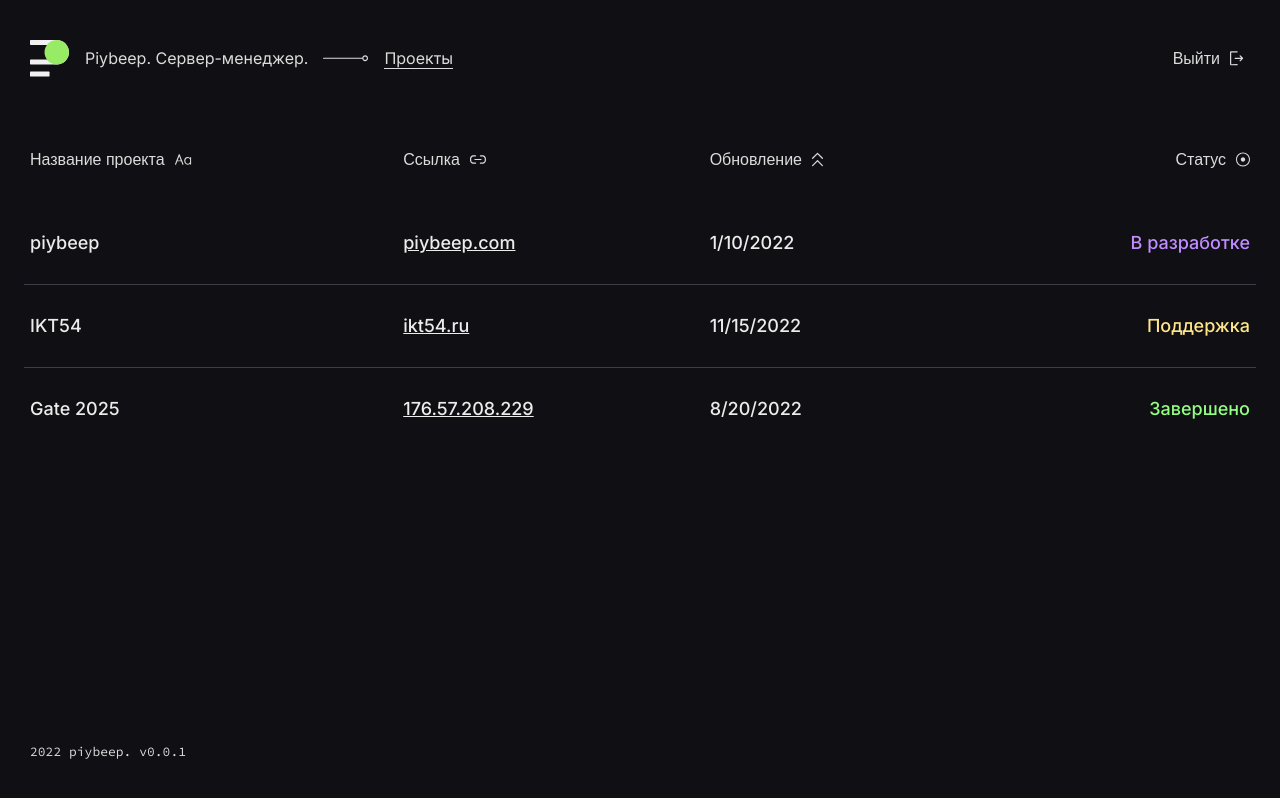
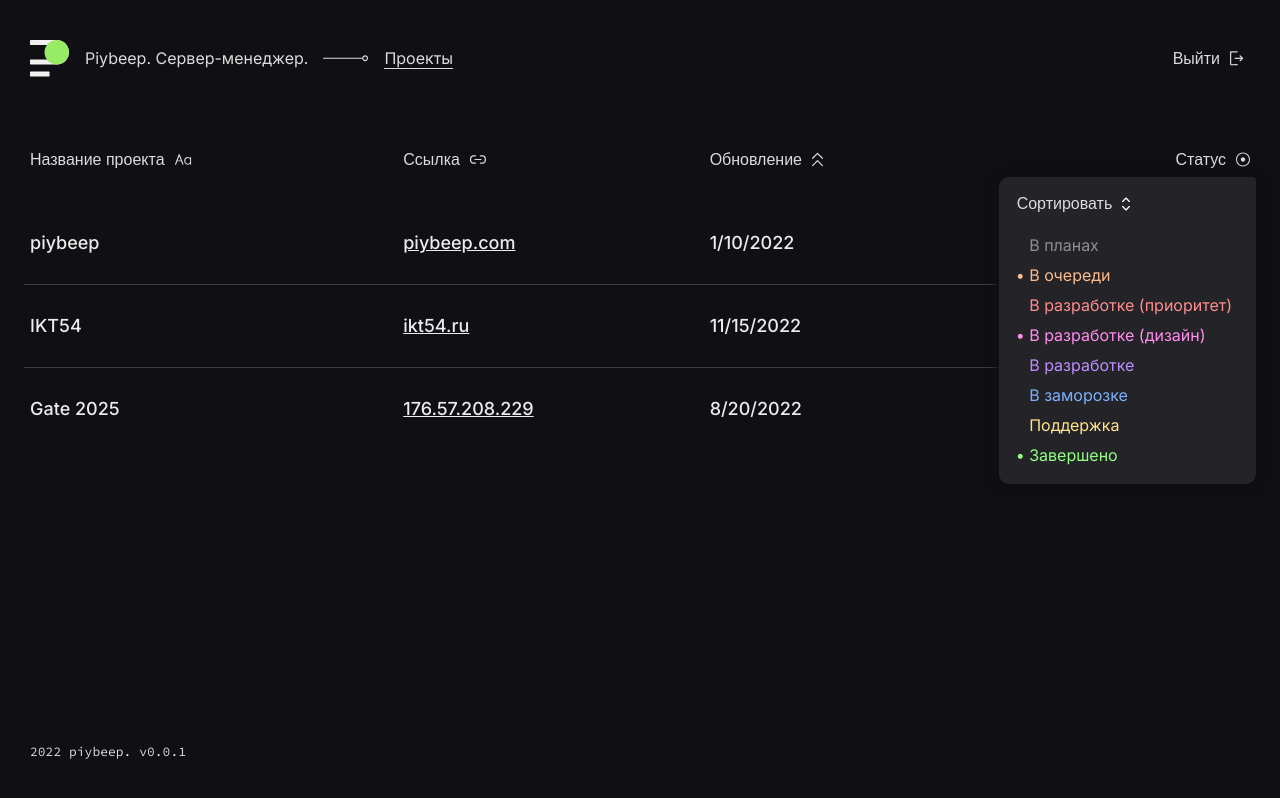
Before and after one commit to piybeep/piybeep-manager-c, a Next.js app: page / in a window 1280 px wide. Both pictures are taken after a click on the button "Статус". Built offline with nearby package versions, Linux system fonts and the light colour scheme.

Commit message:
sort popup

```diff
--- a/pages/_app.tsx
+++ b/pages/_app.tsx
@@ -1,4 +1,5 @@
 import type { AppProps } from "next/app";
+import "../src/global.scss";
 
 import { Inter } from "@next/font/google";
 
@@ -13,28 +14,8 @@ export default function App({ Component, pageProps }: AppProps) {
 			<Component {...pageProps} />
 			<style jsx global>
 				{`
-					* {
-						box-sizing: border-box;
-					}
 					html {
 						font-family: ${inter.style.fontFamily}, sans-serif;
-					}
-					body,
-					#__next {
-						margin: 0;
-						background: #100f13;
-						color: #dcdcdc;
-						height: 100vh;
-						display: flex;
-						flex-direction: column;
-					}
-					header,
-					footer {
-						flex: 0 0 auto;
-					}
-
-					main {
-						flex: 1 0 auto;
 					}
 				`}
 			</style>
--- a/pages/index.tsx
+++ b/pages/index.tsx
@@ -22,7 +22,7 @@ export default function Index() {
 				<link rel="icon" href="/favicon.ico" />
 			</Head>
 			<Header {...headerOptions} />
-			<main>
+			<main className="home_page">
 				<Table
 					titles={[
 						{ text: "Название проекта", icon: Alphabet },
--- a/src/components/Button/Button.module.scss
+++ b/src/components/Button/Button.module.scss
@@ -10,7 +10,7 @@
 	font-size: 16px;
 	line-height: 19px;
 	border-radius: 6px;
-		transition: all 0.2s ease-in-out;
+	transition: background 0.2s ease-in-out;
 	padding: 3px 6px;
 
 	&:hover {
--- a/src/components/Button/index.tsx
+++ b/src/components/Button/index.tsx
@@ -1,5 +1,5 @@
 import Image from "next/image";
-import s from './Button.module.scss'
+import s from "./Button.module.scss";
 
 export default function Button({ icon, text, ...props }: Record<any, any>) {
 	return (
--- /dev/null
+++ b/src/components/SortPopup/SortPopup.module.scss
@@ -0,0 +1,48 @@
+.sort_popup {
+	width: fit-content;
+	background: #232328;
+	border-radius: 10px 4px 10px 10px;
+	padding: 14px 12px;
+	display: flex;
+	flex-direction: column;
+	row-gap: 14px;
+	box-shadow: 0 0 10px 4px #100f13;
+
+	transition: visibility 0.5s;
+	transition: opacity 0.5s;
+	opacity: 0;
+	visibility: hidden;
+
+	h4 {
+		margin: 0;
+
+		.button:hover {
+			background: #323237;
+		}
+	}
+	ul {
+		margin: 0;
+		padding: 0;
+	}
+	.list {
+		list-style: none;
+
+		li {
+			border-radius: 4px;
+			padding: 5px 12px 5px 5px;
+			cursor: pointer;
+
+			&:hover {
+				background: #323237;
+			}
+
+			span {
+				color: transparent;
+
+				&.active {
+					color: inherit;
+				}
+			}
+		}
+	}
+}
--- /dev/null
+++ b/src/components/SortPopup/index.tsx
@@ -0,0 +1,42 @@
+import Button from "../Button";
+import s from "./SortPopup.module.scss";
+
+import Sort from "../../../public/svg/Sort.svg";
+
+type ListItem = {
+	text: string;
+	color?: string;
+	active?: boolean;
+};
+
+export interface SortPopupProps {
+	list: ListItem[];
+	className: string;
+	show?: boolean;
+	close?: any;
+}
+
+export default function SortPopup(props: SortPopupProps) {
+	return (
+		<div
+			className={[s.sort_popup, props.className, props.show ? "popup__show" : ""].join(
+				" ",
+			)}
+		>
+			<h4>
+				<Button text={"Сортировать"} icon={Sort} className={s.button} />
+			</h4>
+			<ul className={s.list}>
+				{props.list?.length
+					? props.list.map((i) => {
+							return (
+								<li key={i.text} style={{ color: i.color }}>
+									<span className={i.active ? s.active : ""}>•</span> {i.text}
+								</li>
+							);
+					  })
+					: ""}
+			</ul>
+		</div>
+	);
+}
--- a/src/components/Table/Table.module.scss
+++ b/src/components/Table/Table.module.scss
@@ -6,6 +6,14 @@
 
 	border-collapse: collapse;
 	border-style: hidden;
+
+	position: relative;
+
+	.sort_popup {
+		position: absolute;
+		right: 0;
+		top: 60px;
+	}
 
 	thead {
 		th {
--- a/src/components/Table/index.tsx
+++ b/src/components/Table/index.tsx
@@ -1,5 +1,7 @@
 import Button from "../Button";
 import s from "./Table.module.scss";
+import SortPopup from "../SortPopup";
+import React from "react";
 
 type TitleType = {
 	text: string;
@@ -21,8 +23,60 @@ export interface TableProps {
 }
 
 export default function Table(props: TableProps) {
+	const [showPopup, setShowPopup] = React.useState(false);
+	const COLORS = {
+		"В планах": "#8E8E8E",
+		"В очереди": "#FDBB8B",
+		"В разработке (приоритет)": "#FF8D8D",
+		"В разработке (дизайн)": "#FF8DED",
+		"В разработке": "#BF8DFF",
+		"В заморозке": "#7EB2FF",
+		"Поддержка": "#FFE68B",
+		"Завершено": "#93FF82",
+	};
+
+	const close = () => {
+		console.log("close", showPopup);
+
+		setShowPopup((v) => !v);
+	};
 	return (
 		<table className={s.table}>
+			<SortPopup
+				className={s.sort_popup}
+				show={showPopup}
+				close={close}
+				list={[
+					{ text: "В планах", color: COLORS["В планах"] },
+					{ text: "В очереди", color: COLORS["В очереди"], active: true },
+					{
+						text: "В разработке (приоритет)",
+						color: COLORS["В разработке (приоритет)"],
+					},
+					{
+						text: "В разработке (дизайн)",
+						color: COLORS["В разработке (дизайн)"],
+						active: true,
+					},
+					{
+						text: "В разработке",
+						color: COLORS["В разработке"],
+					},
+					{
+						text: "В заморозке",
+						color: COLORS["В заморозке"],
+					},
+					{
+						text: "Поддержка",
+						color: COLORS["Поддержка"],
+					},
+					{
+						text: "Завершено",
+						color: COLORS["Завершено"],
+						active: true,
+					},
+				]}
+			/>
 			<thead>
 				<tr>
 					{props.titles.map((t) => (
@@ -30,7 +84,11 @@ export default function Table(props: TableProps) {
 							<span
 								className={t.sort ? (t.sort === "down" ? s.down : s.up) : ""}
 							>
-								<Button icon={t.icon} text={t.text} />
+								{t.text == "Статус" ? (
+									<Button icon={t.icon} text={t.text} onClick={close} />
+								) : (
+									<Button icon={t.icon} text={t.text} />
+								)}
 							</span>
 						</th>
 					))}
@@ -54,12 +112,14 @@ export default function Table(props: TableProps) {
 									};
 									return (
 										// @ts-ignore
-										<td style={{ color: colors[cell.text] }}>{cell.text}</td>
+										<td key={cell.text} style={{ color: colors[cell.text] }}>
+											{cell.text}
+										</td>
 									);
 								}
 								case "link": {
 									return (
-										<td title={cell.text}>
+										<td key={cell.text} title={cell.text}>
 											<a href={cell.text} target="_blank">
 												{cell.text
 													.replace("https://", "")
@@ -70,13 +130,16 @@ export default function Table(props: TableProps) {
 								}
 								case "date": {
 									return (
-										<td title={new Date(cell.text).toLocaleString()}>
+										<td
+											key={cell.text}
+											title={new Date(cell.text).toLocaleString()}
+										>
 											{new Date(cell.text).toLocaleDateString()}
 										</td>
 									);
 								}
 								default: {
-									return <td>{cell.text}</td>;
+									return <td key={cell.text}>{cell.text}</td>;
 								}
 							}
 						})}
--- /dev/null
+++ b/src/global.scss
@@ -0,0 +1,26 @@
+* {
+	box-sizing: border-box;
+}
+body,
+#__next {
+	margin: 0;
+	background: #100f13;
+	color: #dcdcdc;
+	height: 100vh;
+	display: flex;
+	flex-direction: column;
+}
+header,
+footer {
+	flex: 0 0 auto;
+}
+
+main {
+	flex: 1 0 auto;
+
+	.popup__show {
+		opacity: 1;
+		// z-index: 10 !important;
+		visibility: visible;
+	}
+}
```
Also changed, not shown: public/svg/Sort.svg (added). Lines whose indentation alone changed are shown as unchanged.
